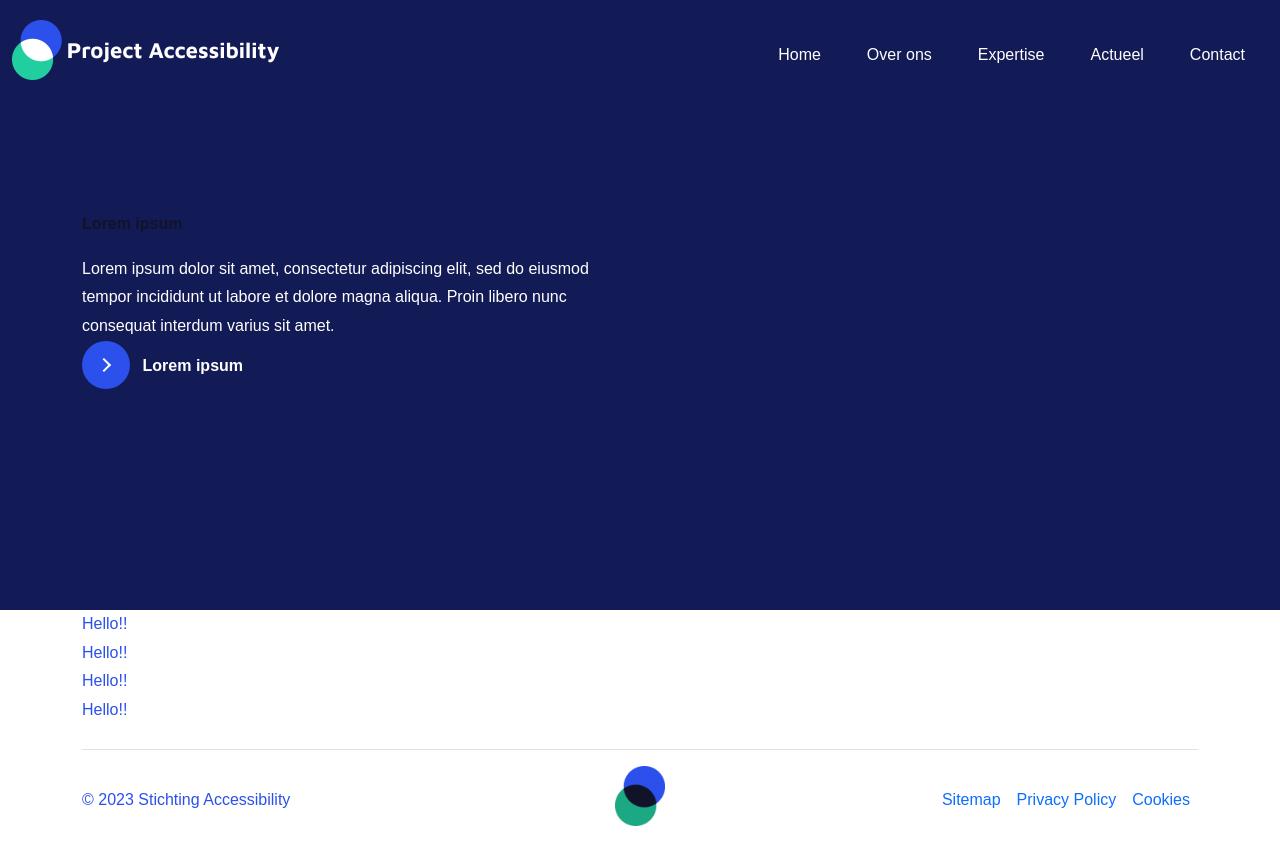
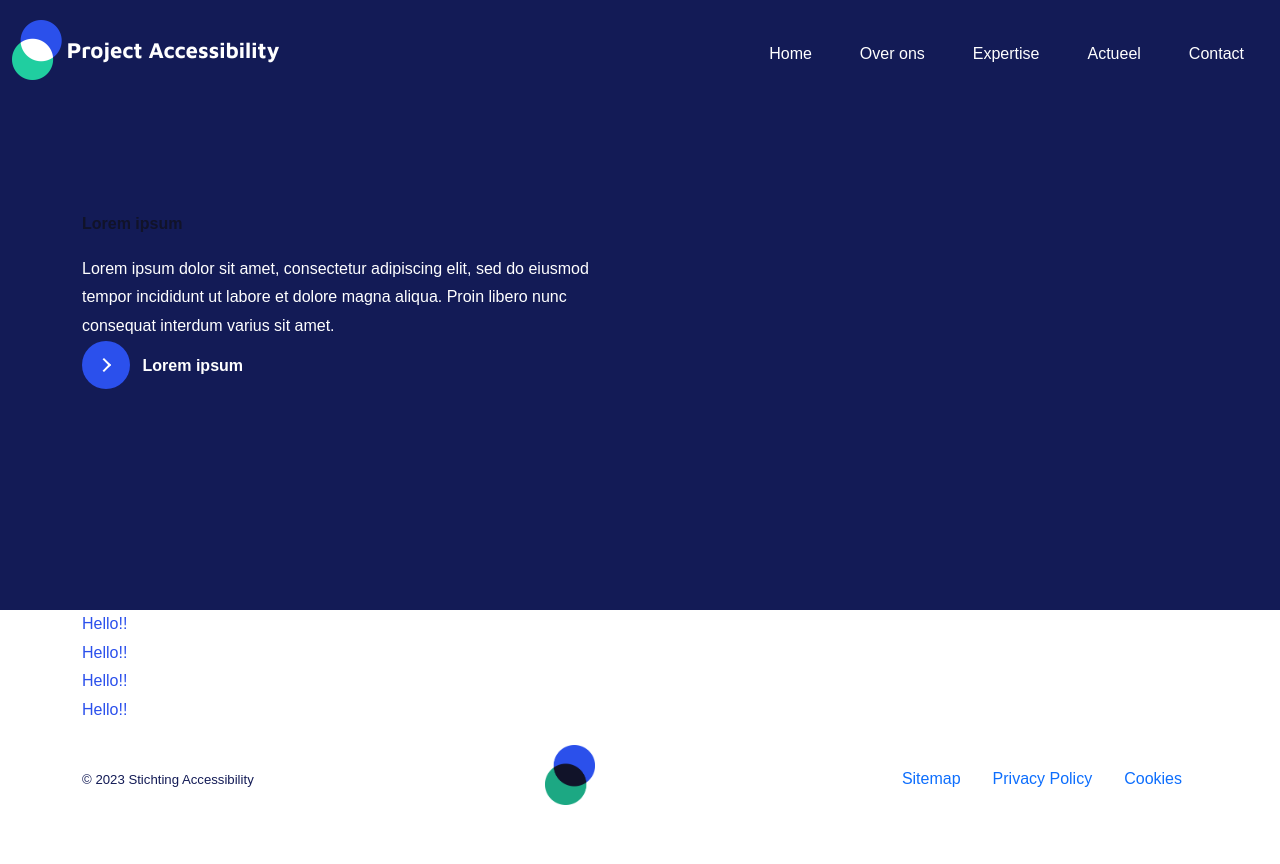
Before and after one commit to MrMisterMisterMister/project-accessibility, a React (Create React App) app in the folder ClientApp/: page / in a window 1280 px wide. Shown: the top 864 px of the page. After the commit the page ends 835 px from the top, so only its background shows below. Built offline with nearby package versions, Linux system fonts and the light colour scheme.

Commit message:
header border bottom hover

```diff
--- a/ClientApp/src/assets/scss/_footer.scss
+++ b/ClientApp/src/assets/scss/_footer.scss
@@ -1,3 +1,35 @@
-footer {
-    display: block;
+@use 'variables';
+
+.site__footer {
+    padding: 20px 0;
+    width: 100%;
+    background-color: variables.$white;
+
+    .site__footer_container {
+        display: flex;
+        justify-content: space-between;
+        align-items: center;
+
+        .site__footer_copyright {
+            color: variables.$sapphire;
+            font-size: 0.825rem;
+        }
+
+
+        .site__footer_logo {
+        }
+
+        .site__footer_nav {
+
+            .site__footer_nav_list {
+
+                .site__footer_nav_item {
+
+                    .site__footer_nav_link {
+
+                    }
+                }
+            }
+        }
+    }
 }
--- a/ClientApp/src/assets/scss/_header.scss
+++ b/ClientApp/src/assets/scss/_header.scss
@@ -31,18 +31,21 @@
                 flex-direction: row;
 
                 .site__header_nav_item {
-                    padding: 0 0.5em;
-                }
+                    padding: 0 1.5em;
 
-                .site__header_nav_link {
-                    padding: 8px 15px;
-                    color: variables.$white;
-                    text-decoration: none;
-                    display: inline-block;
-                }
+                    .site__header_nav_link {
+                        padding: 0;
+                        color: variables.$white;
+                        text-decoration: none;
+                        display: inline-block;
+                        border-bottom: solid 1px transparent;
 
-                &:hover {
-                    text-decoration: underline;
+                        &:hover,
+                        &:focus {
+                            cursor: pointer;
+                            border-bottom: solid 1px;
+                        }
+                    }
                 }
             }
         }
--- a/ClientApp/src/components/DesktopNav.js
+++ b/ClientApp/src/components/DesktopNav.js
@@ -3,56 +3,26 @@ import { Link } from 'react-router-dom';
 import { Nav, NavItem, NavLink } from 'reactstrap';
 
 export class DesktopNav extends Component {
-    constructor(props) {
-        super(props);
-        this.state = {
-            isOpen: false,
-        };
-        this.toggleMenuState = this.toggleMenuState.bind(this);
-    }
-
-    // need to fix this, after you open link, close menu
-    toggleMenuState() {
-        this.setState((prevState) => ({
-            isOpen: !prevState.isOpen,
-        }));
-        document.body.classList.toggle("site__menu_is__open");
-    }
-
     render() {
         return (
-            <div className="site__header_menu">
-                <input type="checkbox" className="site__header_menu_checkbox" id="site__header_menu_toggle" />
-                <label className="site__header_menu_button" htmlFor="site__header_menu_toggle" onClick={this.toggleMenuState}>
-                    <span className="site__header_menu_icon">
-                        <span className="site__header_menu_span" />
-                        <span className="site__header_menu_span" />
-                        <span className="site__header_menu_span" />
-                        <span className="site__header_menu_span" />
-                        <span className="site__header_menu_span" />
-                        <span className="site__header_menu_span" />
-                    </span>
-                </label>
-                <div className="site__header_menu_background" />
-                <div className="site__header_menu_nav">
-                    <Nav className="site__header_menu_list">
-                        <NavItem className="site__header_menu_item">
-                            <NavLink tag={Link} className="site__header_menu_link" to="/">Home</NavLink>
+            <div className="site__header_nav">
+                <Nav className="site__header_nav_list">
+                    <NavItem className="site__header_nav_item">
+                        <NavLink tag={Link} className="site__header_nav_link" to="/">Home</NavLink>
                     </NavItem>
-                        <NavItem className="site__header_menu_item">
-                            <NavLink tag={Link} className="site__header_menu_link" to="/over-ons">Over ons</NavLink>
+                    <NavItem className="site__header_nav_item">
+                        <NavLink tag={Link} className="site__header_nav_link" to="/over-ons">Over ons</NavLink>
                     </NavItem>
-                        <NavItem className="site__header_menu_item">
-                            <NavLink tag={Link} className="site__header_menu_link" to="/expertise">Expertise</NavLink>
+                    <NavItem className="site__header_nav_item">
+                        <NavLink tag={Link} className="site__header_nav_link" to="/expertise">Expertise</NavLink>
                     </NavItem>
-                        <NavItem className="site__header_menu_item">
-                            <NavLink tag={Link} className="site__header_menu_link" to="/blog">Actueel</NavLink>
+                    <NavItem className="site__header_nav_item">
+                        <NavLink tag={Link} className="site__header_nav_link" to="/blog">Actueel</NavLink>
                     </NavItem>
-                        <NavItem className="site__header_menu_item">
-                            <NavLink tag={Link} className="site__header_menu_link" to="/contact">Contact</NavLink>
+                    <NavItem className="site__header_nav_item">
+                        <NavLink tag={Link} className="site__header_nav_link" to="/contact">Contact</NavLink>
                     </NavItem>
                 </Nav>
-                </div>
             </div>
         );
     }
--- a/ClientApp/src/components/Footer.js
+++ b/ClientApp/src/components/Footer.js
@@ -1,30 +1,30 @@
 import React, { Component } from 'react';
 import { Link } from 'react-router-dom';
-import { Container, NavItem, NavLink } from 'reactstrap';
+import { Container, Nav, NavItem, NavLink } from 'reactstrap';
 
 export class Footer extends Component {
     render() {
         return (
-            <footer>
-                <Container>
-                    <div className="d-flex flex-wrap justify-content-between align-items-center py-3 my-4 border-top">
-                        <span className="col-md-5">&copy; {new Date().getFullYear()} Stichting Accessibility</span>
-                        <div className="col-md-2 d-flex justify-content-center">
-                            <Link to="/">
-                                <img src={require("../assets/img/brand/logo.png")} width="50" height="60" alt="Logo" title="Project Accessibility" />
-                            </Link>
-                        </div>
-                        <ul className="nav col-md-5 justify-content-end">
-                            <NavItem>
-                                <NavLink tag={Link} className="nav-link px-2" to="/sitemap">Sitemap</NavLink>
+            <footer className="site__footer">
+                <Container className="site__footer_container">
+                    <span className="site__footer_copyright">&copy; {new Date().getFullYear()} Stichting Accessibility</span>
+                    <div className="site__footer_logo">
+                        <Link to="/">
+                            <img src={require("../assets/img/brand/logo.png")} width="50" height="60" alt="Logo" title="Project Accessibility" />
+                        </Link>
+                    </div>
+                    <div className="site__footer_nav">
+                        <Nav className="site__footer_nav_list">
+                            <NavItem className="site__footer_nav_item">
+                                <NavLink tag={Link} className="site__footer_nav_link" to="/sitemap">Sitemap</NavLink>
                             </NavItem>
                             <NavItem>
-                                <NavLink tag={Link} className="nav-link px-2" to="/privacy-policy">Privacy Policy</NavLink>
+                                <NavLink tag={Link} className="site__footer_nav_link" to="/privacy-policy">Privacy Policy</NavLink>
                             </NavItem>
                             <NavItem>
-                                <NavLink tag={Link} className="nav-link px-2" to="/cookies">Cookies</NavLink>
+                                <NavLink tag={Link} className="site__footer_nav_link" to="/cookies">Cookies</NavLink>
                             </NavItem>
-                        </ul>
+                        </Nav>
                     </div>
                 </Container>
             </footer>
--- a/ClientApp/src/components/MobileNav.js
+++ b/ClientApp/src/components/MobileNav.js
@@ -3,26 +3,56 @@ import { Link } from 'react-router-dom';
 import { Nav, NavItem, NavLink } from 'reactstrap';
 
 export class MobileNav extends Component {
+    constructor(props) {
+        super(props);
+        this.state = {
+            isOpen: false,
+        };
+        this.toggleMenuState = this.toggleMenuState.bind(this);
+    }
+
+    // need to fix this, after you open link, close menu
+    toggleMenuState() {
+        this.setState((prevState) => ({
+            isOpen: !prevState.isOpen,
+        }));
+        document.body.classList.toggle("site__menu_is__open");
+    }
+
     render() {
         return (
-            <div className="site__header_nav">
-                <Nav className="site__header_nav_list">
-                    <NavItem className="site__header_nav_item">
-                        <NavLink tag={Link} className="site__header_nav_link" to="/">Home</NavLink>
+            <div className="site__header_menu">
+                <input type="checkbox" className="site__header_menu_checkbox" id="site__header_menu_toggle" />
+                <label className="site__header_menu_button" htmlFor="site__header_menu_toggle" onClick={this.toggleMenuState}>
+                    <span className="site__header_menu_icon">
+                        <span className="site__header_menu_span" />
+                        <span className="site__header_menu_span" />
+                        <span className="site__header_menu_span" />
+                        <span className="site__header_menu_span" />
+                        <span className="site__header_menu_span" />
+                        <span className="site__header_menu_span" />
+                    </span>
+                </label>
+                <div className="site__header_menu_background" />
+                <div className="site__header_menu_nav">
+                    <Nav className="site__header_menu_list">
+                        <NavItem className="site__header_menu_item">
+                            <NavLink tag={Link} className="site__header_menu_link" to="/">Home</NavLink>
                         </NavItem>
-                    <NavItem className="site__header_nav_item">
-                        <NavLink tag={Link} className="site__header_nav_link" to="/over-ons">Over ons</NavLink>
+                        <NavItem className="site__header_menu_item">
+                            <NavLink tag={Link} className="site__header_menu_link" to="/over-ons">Over ons</NavLink>
                         </NavItem>
-                    <NavItem className="site__header_nav_item">
-                        <NavLink tag={Link} className="site__header_nav_link" to="/expertise">Expertise</NavLink>
+                        <NavItem className="site__header_menu_item">
+                            <NavLink tag={Link} className="site__header_menu_link" to="/expertise">Expertise</NavLink>
                         </NavItem>
-                    <NavItem className="site__header_nav_item">
-                        <NavLink tag={Link} className="site__header_nav_link" to="/blog">Actueel</NavLink>
+                        <NavItem className="site__header_menu_item">
+                            <NavLink tag={Link} className="site__header_menu_link" to="/blog">Actueel</NavLink>
                         </NavItem>
-                    <NavItem className="site__header_nav_item">
-                        <NavLink tag={Link} className="site__header_nav_link" to="/contact">Contact</NavLink>
+                        <NavItem className="site__header_menu_item">
+                            <NavLink tag={Link} className="site__header_menu_link" to="/contact">Contact</NavLink>
                         </NavItem>
                     </Nav>
+                </div>
             </div>
         );
     }
```
Lines whose indentation alone changed are shown as unchanged.
